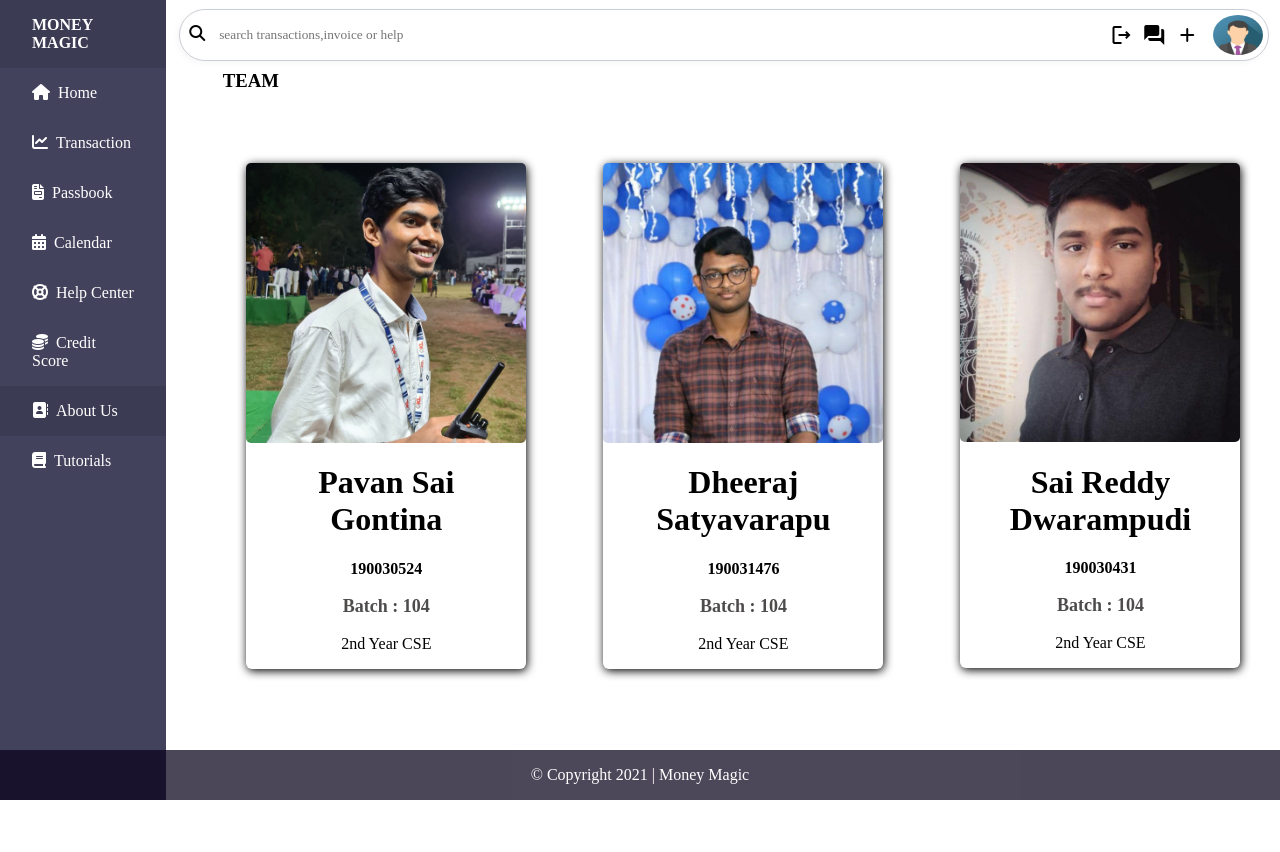
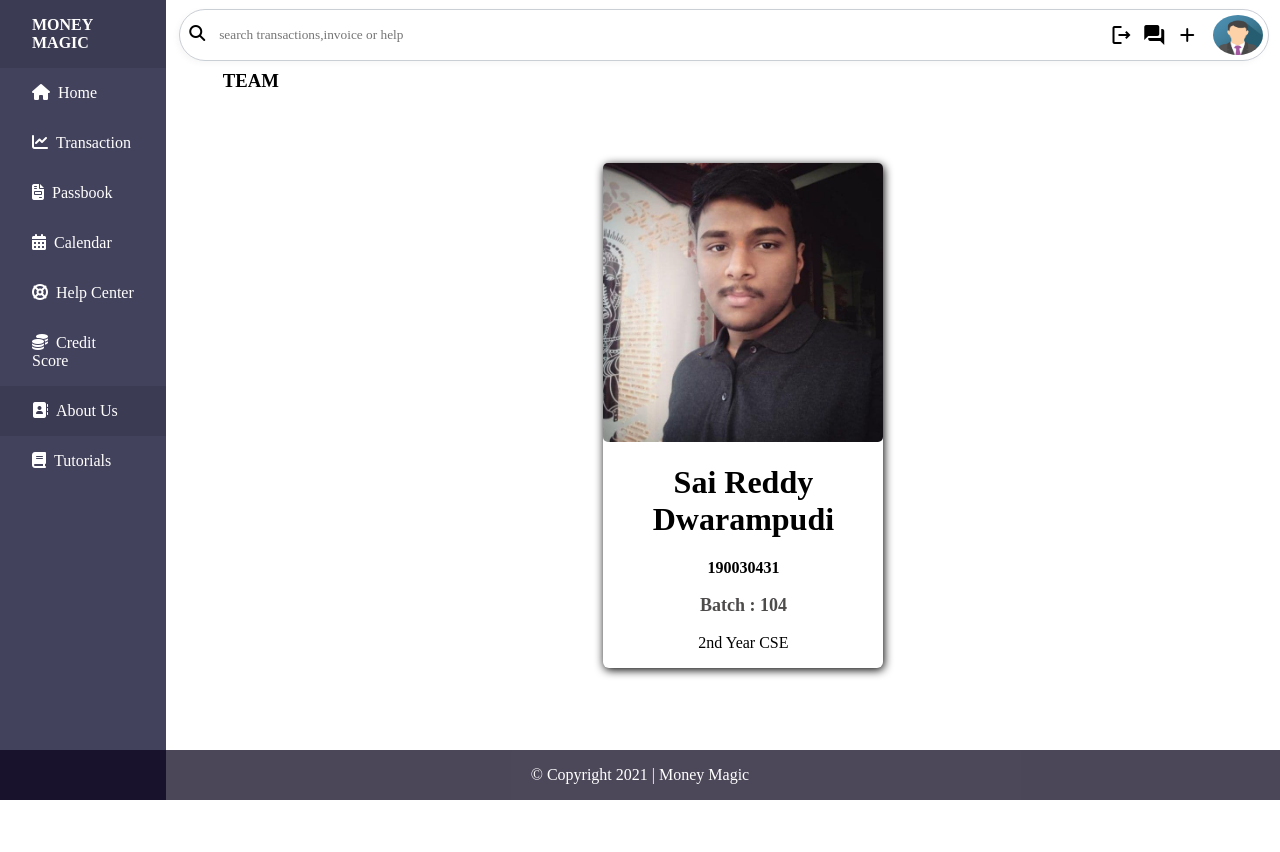
Before and after one commit to saireddy1514/money_magic, a Django app: page /aboutus/ in a window 1280 px wide. Run offline with Django 3.2, Linux system fonts and the light colour scheme; parts of the project's set-up code (start-up, migrations or seed data) failed here and were passed over; some libraries are stand-ins or nearby versions.

Commit message:
Updated the code for showcase

```diff
--- a/sdp2/myapp/templates/aboutus.html
+++ b/sdp2/myapp/templates/aboutus.html
@@ -5,23 +5,6 @@
 {% block content%}
 <h3 style="font-family:montserrat">TEAM</h3>
 <div style="display:flex; flex-direction:row; gap:30px;">
-<div class="pcard">
-         <img src="{% static "media/pavan.png" %}" style="max-width:280px; border-radius:5px;">
-         <h1 style="font-family:papyrus;">Pavan Sai <BR> Gontina</h1>
-         <strong style='font-family:montserrat'>190030524</strong>
-          <p class="title">Batch : 104</p>
-          <p style='font-family:montserrat'>2nd Year CSE</p>
-
- </div>
-
-<div class="pcard">
-         <img src="{% static "media/dheeraj.png" %}" style="max-width:280px;border-radius:5px;">
-         <h1 style="font-family:papyrus;">Dheeraj <BR>Satyavarapu</h1>
-         <strong style='font-family:montserrat'>190031476</strong>
-          <p class="title">Batch : 104</p>
-          <p style='font-family:montserrat'>2nd Year CSE</p>
-
- </div>
  <div class="pcard">
          <img src="{% static "media/saireddy.png" %}" style="max-width:280px;border-radius:5px;">
          <h1 style="font-family:papyrus;">Sai Reddy <BR> Dwarampudi</h1>
--- a/sdp2/myapp/templates/index.html
+++ b/sdp2/myapp/templates/index.html
@@ -2,8 +2,8 @@
 <link rel="stylesheet" type="text/css" href="{% static "css/styles.css" %}"/>
 <div style="background-size:cover; height:100vh;" alt="back" class="background">
 
-<button class="loginbut" onclick=window.location="/login">Login</button>
-<button class="regbut"onclick=window.location="/register">Register</button>
+<button class="regbut" onclick=window.location="/login">Login</button>
+<!-- <button class="regbut"onclick=window.location="/register">Register</button> -->
 {% comment %} <h1 class="heading">MONEY MAGIC</h1> {% endcomment %}
 <p class="par">MONEY MAGIC <br>
 
--- a/sdp2/myapp/templates/login.html
+++ b/sdp2/myapp/templates/login.html
@@ -126,7 +126,8 @@ transition: 0.5s ease;
 
 				   <button class='button' type="submit">Login</button></form>
 
-				   <button class='singupbut' onclick=window.location='/register';>Sign Up</button><br>
+				   <!-- <button class='singupbut' onclick=window.location='/register';>Sign Up</button> -->
+				   <br>
 
 				</div>
          </div>
```
